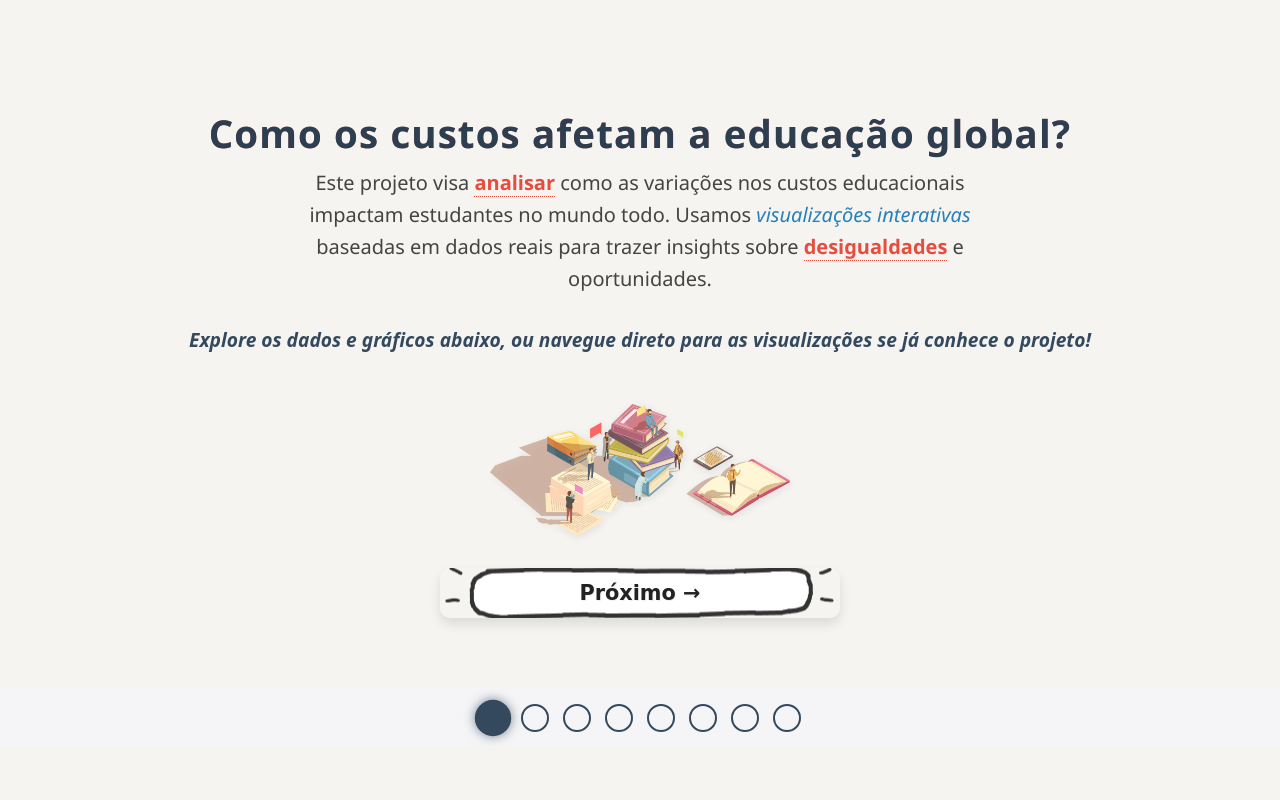
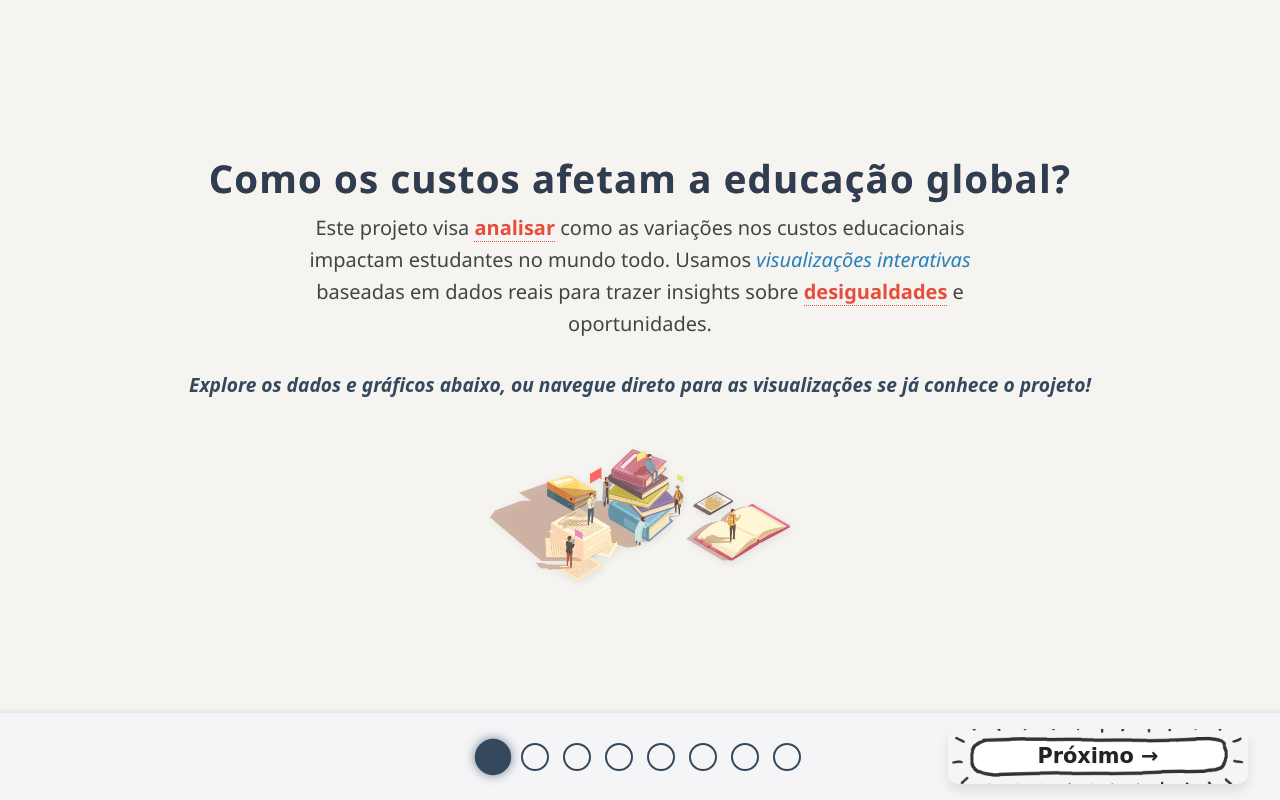
Before and after one commit to FGV-VIS-2025/final-project-internacionaleducation, a SvelteKit app: page / in a window 1280 px wide. Built offline with nearby package versions, Linux system fonts and the light colour scheme.

Commit message:
trasição adiciona e botõẽs mudados de lugar

```diff
--- a/src/routes/+page.svelte
+++ b/src/routes/+page.svelte
@@ -18,6 +18,7 @@
   let educationData = [];
   let dataWithCost = [];
   let currentSlide = 0;
+  let transitionDirection = 1; // 1 para próximo, -1 para anterior
 
   // Variáveis para filtros e interações
   let latitude = '';
@@ -103,12 +104,19 @@
 
   // Funções de Navegação
   function next() {
-    if (currentSlide < 7) currentSlide += 1;
+    if (currentSlide < 7) {
+      transitionDirection = 1;
+      currentSlide += 1;
+    }
   }
   function prev() {
-    if (currentSlide > 0) currentSlide -= 1;
+    if (currentSlide > 0) {
+      transitionDirection = -1;
+      currentSlide -= 1;
+    }
   }
   function goToSlide(i) {
+    transitionDirection = i > currentSlide ? 1 : -1;
     currentSlide = i;
   }
 
@@ -137,8 +145,8 @@
 <div class="slide" aria-live="polite" role="region" aria-label="Apresentação de slides">
   {#key currentSlide}
     <div
-      in:fly={{ x: 800, duration: 600 }}
-      out:fly={{ x: -800, duration: 600 }}
+      in:fly={{ x: 800 * transitionDirection, duration: 600, delay: 100 }}
+      out:fly={{ x: -800 * transitionDirection, duration: 600 }}
       style="width: 100%; position: absolute; top: 10;"
     >
       {#if currentSlide === 0}
@@ -160,17 +168,6 @@
             in:fly={{ x: -100, duration: 800, delay: 500 }}
           />
         </div>
-        <button
-          class="button"
-          size="long"
-          on:click={next}
-          aria-label="Avançar para o próximo slide"
-          in:scale={{ duration: 400, delay: 600 }}
-        >
-          <div id="background"></div>
-          <div id="text">Próximo →</div>
-          <div id="hitbox"></div>
-        </button>
 
       {:else if currentSlide === 1}
         <h2 in:fly={{ y: -40, duration: 600 }} class="title">
@@ -198,17 +195,6 @@
           Na base de dados você encontra não só informações sobre a faculdade, mas também sobre
           o custo de vida do país, o câmbio (em relação ao dólar), custo médio de aluguel, etc..
         </p>
-        <button
-          class="button"
-          size="long"
-          on:click={next}
-          aria-label="Avançar para o próximo slide"
-          in:scale={{ duration: 400, delay: 600 }}
-        >
-          <div id="background"></div>
-          <div id="text">Próximo →</div>
-          <div id="hitbox"></div>
-        </button>
 
       {:else if currentSlide === 2}
         <div class="left-right-container">
@@ -228,18 +214,6 @@
           </div>
           <div class="right">
             <ScatterPlot data={dataWithCost} />
-            <button
-              class="button"
-              size="long"
-              on:click={next}
-              aria-label="Avançar para o próximo slide"
-              in:scale={{ duration: 400, delay: 600 }}
-              style="margin-top: 2rem;"
-            >
-              <div id="background"></div>
-              <div id="text">Próximo →</div>
-              <div id="hitbox"></div>
-            </button>
           </div>
         </div>
 
@@ -259,17 +233,6 @@
           </p>
           <pre class="formula"><code><Tooltip text="Custo anual de vida, incluindo aluguel e seguro">      anual_cost</Tooltip> = (<Tooltip text="Valor do aluguel mensal, em dólares">rent</Tooltip> + <Tooltip text="Seguro saúde ou de vida, obrigatório em alguns países">insurance</Tooltip>) * 12</code></pre>
         </div>
-        <button
-          class="button"
-          size="long"
-          on:click={next}
-          aria-label="Avançar para o próximo slide"
-          in:scale={{ duration: 400, delay: 1000 }}
-        >
-          <div id="background"></div>
-          <div id="text">Próximo →</div>
-          <div id="hitbox"></div>
-        </button>
 
       {:else if currentSlide === 4}
         <div class="left-right-container">
@@ -301,11 +264,6 @@
             {:else}
               <p>Sem dados para esse país.</p>
             {/if}
-            <button class="button" size="long" on:click={next} aria-label="Avançar para o próximo slide" in:scale={{ duration: 400, delay: 600 }}>
-              <div id="background"></div>
-              <div id="text">Próximo →</div>
-              <div id="hitbox"></div>
-            </button>
           </div>
         </div>
 
@@ -325,11 +283,6 @@
             {:else}
               <p>Carregando dados...</p>
             {/if}
-            <button class="button" size="long" on:click={next} aria-label="Avançar para o próximo slide" in:scale={{ duration: 400, delay: 600 }}>
-              <div id="background"></div>
-              <div id="text">Próximo →</div>
-              <div id="hitbox"></div>
-            </button>
           </div>
         </div>
 
@@ -364,11 +317,6 @@
             {:else}
               <p>Nenhum dado para exibir. Selecione um continente.</p>
             {/if}
-            <button class="button" size="long" on:click={next} aria-label="Avançar para o próximo slide" in:scale={{ duration: 400, delay: 600 }} style="margin-top: 1rem;">
-              <div id="background"></div>
-              <div id="text">Próximo →</div>
-              <div id="hitbox"></div>
-            </button>
           </div>
         </div>
 
@@ -390,7 +338,7 @@
               src="images/books_end.jpg"
               alt="Livros Desenhos"
               class="illustration-below"
-              in:fly={{ x: -100, duration: 800, delay: 500 }}
+              in:fly={{ x: 100, duration: 800, delay: 500 }}
             />
           </div>
         </div>
@@ -399,18 +347,20 @@
   {/key}
 </div>
 
-<footer style="display: flex; justify-content: center; gap: 12px; padding: 1em; background: #f5f5f7;">
+<div class="bottom-navigation">
+    <div class="nav-button-wrapper">
+        {#if currentSlide > 0}
+            <button class="button" size="long" on:click={prev} aria-label="Voltar para o slide anterior" transition:fade>
+                <div id="background"></div>
+                <div id="text">← Anterior</div>
+                <div id="hitbox"></div>
+            </button>
+        {/if}
+    </div>
+
+    <footer style="background: transparent;">
         <div id="select" role="tablist" aria-label="Navegação entre slides">
-    {#each [
-      '0. Introdução',
-      '1. Base de Dados',
-      '2. Custo e Distância',
-      '3. "How to?"',
-      '4. Comparação Geral',
-      '5. Faculdades pelo Mundo',
-      '6. Análise Interativa',
-      '7. Conclusão'
-    ] as label, i}
+            {#each Array(8) as _, i}
                 <button
                     role="tab"
                     aria-selected={currentSlide === i}
@@ -425,7 +375,10 @@
                         if (e.key === 'ArrowLeft') goToSlide((i - 1 + totalSlides) % totalSlides);
                     }}
                     tabindex={currentSlide === i ? '0' : '-1'}
-        title={label}
+                    title={`Slide ${i}: ${[
+                        'Introdução', 'Base de Dados', 'Custo e Distância', '"How to?"',
+                        'Comparação Geral', 'Faculdades pelo Mundo', 'Análise Interativa', 'Conclusão'
+                    ][i]}`}
                 >
                     <span class="sr-only">Slide {i + 1}</span>
                 </button>
@@ -433,14 +386,26 @@
         </div>
     </footer>
 
+    <div class="nav-button-wrapper">
+        {#if currentSlide < 7}
+            <button class="button" size="long" on:click={next} aria-label="Avançar para o próximo slide" transition:fade>
+                <div id="background"></div>
+                <div id="text">Próximo →</div>
+                <div id="hitbox"></div>
+            </button>
+        {/if}
+    </div>
+</div>
+
+
 <style>
-  /* SEU CSS PERMANECE O MESMO */
+  /* ESTILOS ANTERIORES PERMANECEM OS MESMOS */
   .slide {
     display: flex;
     flex-direction: column;
     justify-content: center;
     align-items: center;
-    min-height: 80vh;
+    min-height: 85vh; /* Aumentado para dar espaço para a navegação inferior */
     text-align: center;
     padding: 20px;
     max-width: 120ch;
@@ -545,8 +510,8 @@
 
   button.button[size=long] {
     position: relative;
-    width: 400px;
-    height: 50px;
+    width: 300px; /* Largura aumentada */
+    height: 55px; /* Altura aumentada */
     border: none;
     background: none;
     cursor: pointer;
@@ -568,8 +533,8 @@
     background-size: cover;
     position: absolute;
     top: 0; left: 0; right: 0; bottom: 0;
-    width: 400px;
-    height: 50px;
+    width: 100%;
+    height: 100%;
     opacity: 1;
     pointer-events: none;
     border-radius: 10px;
@@ -578,22 +543,23 @@
   button.button[size=long] #text {
     font-family: 'Comic Sans MS', cursive, sans-serif;
     position: relative;
-    width: 330px;
+    width: 90%;
     top: 0px;
     margin: 0 auto;
     color: #222;
     font-weight: 700;
-    font-size: 1.3rem;
+    font-size: 1.3rem; /* Fonte aumentada */
     user-select: none;
     text-shadow: 1px 1px 1px #eee;
+    line-height: 55px; /* Centraliza verticalmente com a nova altura */
   }
 
   button.button[size=long] #hitbox {
     position: absolute;
-    width: 345px;
-    height: 50px;
+    width: 95%;
+    height: 100%;
     top: 0;
-    left: 27px;
+    left: 2.5%; /* Centralizado */
     pointer-events: auto;
     border-radius: 10px;
   }
@@ -606,7 +572,7 @@
   }
 
   #select .dot.selected,
-  #select .dot[selected] {
+  #select .dot[aria-selected="true"] {
     background: #34495e;
     box-shadow: 0 0 8px #34495eaa;
     border: none;
@@ -623,6 +589,7 @@
     cursor: pointer;
     background: transparent;
     transition: all 0.3s ease;
+    position: relative; /* Para o tooltip */
   }
 
   #select .dot:hover:not(.selected) {
@@ -639,7 +606,9 @@
     padding: 6px 10px;
     font-size: 14px;
     border-radius: 6px;
-    top: -38px;
+    bottom: 125%; /* Posição acima do dot */
+    left: 50%;
+    transform: translateX(-50%);
     white-space: nowrap;
     pointer-events: none;
     opacity: 1;
@@ -653,7 +622,8 @@
     position: absolute;
     border: 6px solid transparent;
     border-top-color: #34495e;
-    top: -18px;
+    bottom: 125%;
+    margin-bottom: -12px;
     left: 50%;
     transform: translateX(-50%);
     pointer-events: none;
@@ -677,8 +647,8 @@
     display: flex;
     flex-direction: row;
     gap: 2rem;
-    height: 100%;
-    align-items: start;
+    width: 100%;
+    align-items: center;
     justify-content: center;
     padding: 1rem 0;
     box-sizing: border-box;
@@ -702,14 +672,16 @@
   justify-content: flex-start;
 }
 
-@media (max-width: 800px) {
+@media (max-width: 1024px) {
   .left-right-container {
     flex-direction: column;
+    align-items: center;
   }
   .left, .right {
-    max-width: 100%;
+    max-width: 90%;
     flex: 1 1 100%;
     text-align: center;
+    align-items: center;
   }
   .left {
     margin-bottom: 1.5rem;
@@ -721,6 +693,7 @@
     justify-content: center;
     gap: 2rem;
     margin: 2rem 0;
+    flex-wrap: wrap; /* Para telas menores */
   }
   .stat-box {
     background: #f5f5f5;
@@ -748,7 +721,7 @@
 .formula {
     background: #272c34;
     color: #f8f8f2;
-    padding: 0rem 6rem;
+    padding: 1rem 2rem; /* Padding ajustado */
     border-radius: 8px;
     font-family: 'Fira Code', monospace;
     margin: 1rem 0;
@@ -762,4 +735,51 @@
     transform: scale(1.02);
     box-shadow: 0 6px 10px rgba(0, 0, 0, 0.15);
 }
+
+/* NOVOS ESTILOS PARA NAVEGAÇÃO INFERIOR */
+.bottom-navigation {
+    position: fixed;
+    bottom: 0;
+    left: 0;
+    right: 0;
+    width: 100%;
+    display: flex;
+    justify-content: space-between;
+    align-items: center;
+    padding: 1em 2em;
+    background: #f5f5f7;
+    box-sizing: border-box;
+    z-index: 1000;
+    box-shadow: 0 -2px 5px rgba(0,0,0,0.08);
+}
+
+.nav-button-wrapper {
+    flex: 1;
+    display: flex;
+}
+
+.nav-button-wrapper:first-child {
+    justify-content: flex-start;
+}
+
+.nav-button-wrapper:last-child {
+    justify-content: flex-end;
+}
+
+footer {
+    flex-shrink: 0;
+}
+
+@media (max-width: 768px) {
+    .bottom-navigation {
+        padding: 0.5em;
+    }
+    .nav-button-wrapper .button {
+        display: none; /* Esconde botões grandes em telas pequenas */
+    }
+    footer {
+        width: 100%;
+        justify-content: center;
+    }
+}
 </style>
```
Lines whose indentation alone changed are shown as unchanged.
